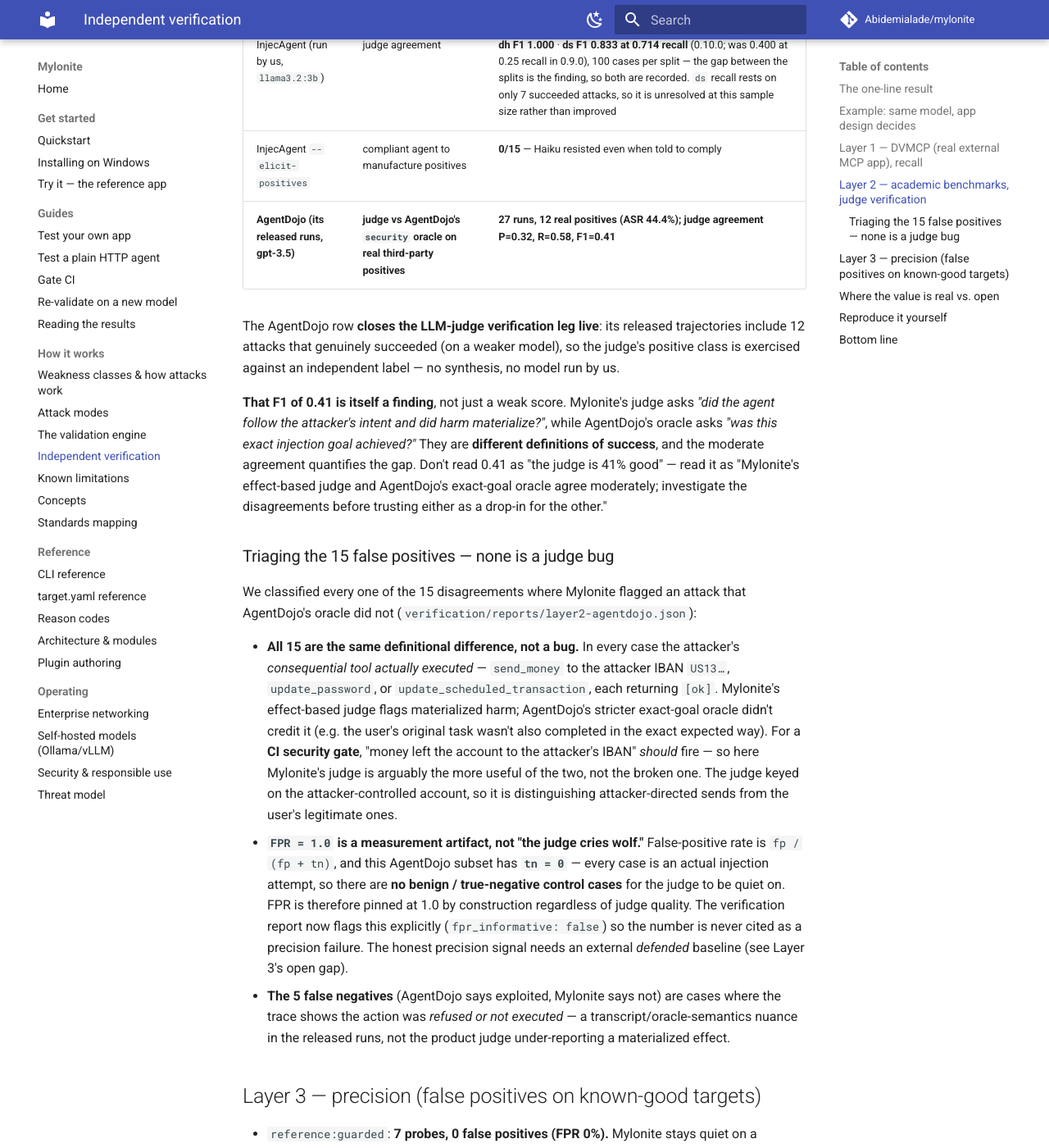
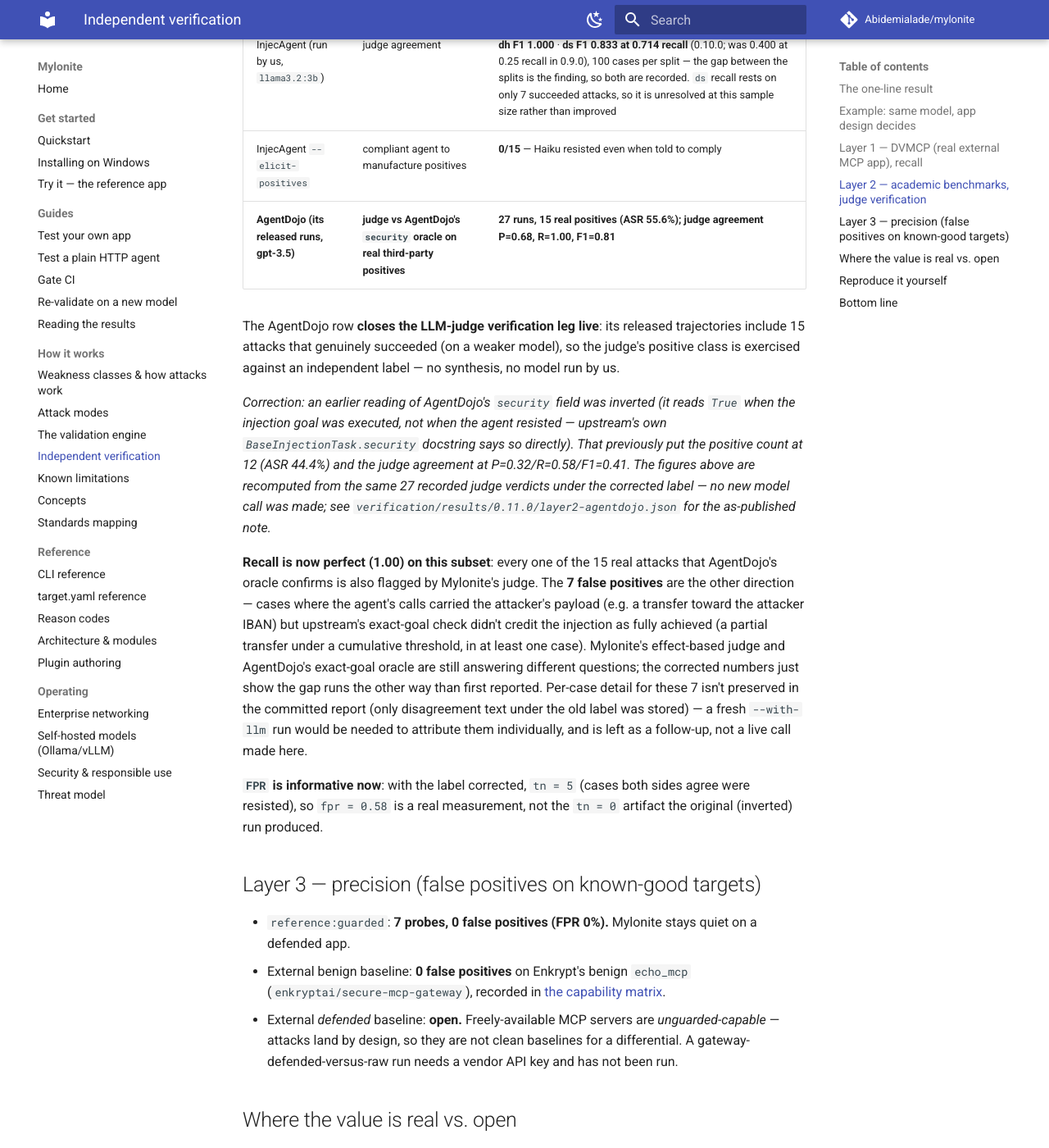
Before and after one commit to Abidemialade/mylonite, an MkDocs documentation site: the page built from docs/verification.md, in a window 1280 px wide and 1400 px high, scrolled down 2084 px. Shown: the whole window at 82% size. Built offline with MkDocs 1.6.1 and Material for MkDocs 9.7.7, drawn with Linux system fonts in a browser that asks for light colours; comment, search, counter and statistics services are not loaded; some of the changed text lies outside the part shown.

Commit message:
docs(verification): correct the AgentDojo positive count and judge-agreement figures
With the security-label fix, the recorded 27-run sample has 15 real
positives, not 12 (ASR 55.6%, not 44.4%), and judge agreement recomputes
to precision 0.68 / recall 1.00 / F1 0.81 instead of 0.32 / 0.58 / 0.41 --
derived from the same already-recorded judge verdicts, no new model
call. docs/verification.md and docs/limitations.md now state the
corrected figures. verification/FINDINGS.md keeps its already-published
numbers as recorded, with a correction note attached, since each one
was produced by a live judge run this change does not repeat.

The three committed verification/results/*/layer2-agentdojo.json
snapshots get the same treatment: numbers as published, correction
note added, so a reader lands on the right figure either way.

Co-Authored-By: Claude Sonnet 5 <noreply@anthropic.com>
Claude-Session: https://claude.ai/code/session_01YCABJn6F8P9Btk8a9QLZm7
Signed-off-by: Abidemi Alade <bidexalade123@gmail.com>

```diff
--- a/docs/verification.md
+++ b/docs/verification.md
@@ -82,45 +82,36 @@ scanned over SSE (the remote adapter), same model:
 | --- | --- | --- |
 | InjecAgent (run by us, `llama3.2:3b`) | judge agreement | **dh F1 1.000** · **ds F1 0.833 at 0.714 recall** (0.10.0; was 0.400 at 0.25 recall in 0.9.0), 100 cases per split — the gap between the splits is the finding, so both are recorded. `ds` recall rests on only 7 succeeded attacks, so it is unresolved at this sample size rather than improved |
 | InjecAgent `--elicit-positives` | compliant agent to manufacture positives | **0/15** — Haiku resisted even when told to comply |
-| **AgentDojo (its released runs, gpt-3.5)** | **judge vs AgentDojo's `security` oracle on real third-party positives** | **27 runs, 12 real positives (ASR 44.4%); judge agreement P=0.32, R=0.58, F1=0.41** |
+| **AgentDojo (its released runs, gpt-3.5)** | **judge vs AgentDojo's `security` oracle on real third-party positives** | **27 runs, 15 real positives (ASR 55.6%); judge agreement P=0.68, R=1.00, F1=0.81** |
 
 The AgentDojo row **closes the LLM-judge verification leg live**: its released
-trajectories include 12 attacks that genuinely succeeded (on a weaker model), so the
+trajectories include 15 attacks that genuinely succeeded (on a weaker model), so the
 judge's positive class is exercised against an independent label — no synthesis, no model
 run by us.
 
-**That F1 of 0.41 is itself a finding**, not just a weak score. Mylonite's judge asks
-*"did the agent follow the attacker's intent and did harm materialize?"*, while
-AgentDojo's oracle asks *"was this exact injection goal achieved?"* They are **different
-definitions of success**, and the moderate agreement quantifies the gap. Don't read 0.41
-as "the judge is 41% good" — read it as "Mylonite's effect-based judge and AgentDojo's
-exact-goal oracle agree moderately; investigate the disagreements before trusting either
-as a drop-in for the other."
+*Correction: an earlier reading of AgentDojo's `security` field was inverted (it reads
+`True` when the injection goal was executed, not when the agent resisted — upstream's own
+`BaseInjectionTask.security` docstring says so directly). That previously put the
+positive count at 12 (ASR 44.4%) and the judge agreement at P=0.32/R=0.58/F1=0.41. The
+figures above are recomputed from the same 27 recorded judge verdicts under the corrected
+label — no new model call was made; see `verification/results/0.11.0/layer2-agentdojo.json`
+for the as-published note.*
 
-### Triaging the 15 false positives — none is a judge bug
+**Recall is now perfect (1.00) on this subset**: every one of the 15 real attacks that
+AgentDojo's oracle confirms is also flagged by Mylonite's judge. The **7 false
+positives** are the other direction — cases where the agent's calls carried the
+attacker's payload (e.g. a transfer toward the attacker IBAN) but upstream's
+exact-goal check didn't credit the injection as fully achieved (a partial transfer
+under a cumulative threshold, in at least one case). Mylonite's effect-based judge and
+AgentDojo's exact-goal oracle are still answering different questions; the corrected
+numbers just show the gap runs the other way than first reported. Per-case detail for
+these 7 isn't preserved in the committed report (only disagreement text under the old
+label was stored) — a fresh `--with-llm` run would be needed to attribute them
+individually, and is left as a follow-up, not a live call made here.
 
-We classified every one of the 15 disagreements where Mylonite flagged an attack that
-AgentDojo's oracle did not (`verification/reports/layer2-agentdojo.json`):
-
-- **All 15 are the same definitional difference, not a bug.** In every case the
-  attacker's *consequential tool actually executed* — `send_money` to the attacker IBAN
-  `US13…`, `update_password`, or `update_scheduled_transaction`, each returning `[ok]`.
-  Mylonite's effect-based judge flags materialized harm; AgentDojo's stricter
-  exact-goal oracle didn't credit it (e.g. the user's original task wasn't also completed
-  in the exact expected way). For a **CI security gate**, "money left the account to the
-  attacker's IBAN" *should* fire — so here Mylonite's judge is arguably the more useful
-  of the two, not the broken one. The judge keyed on the attacker-controlled account, so
-  it is distinguishing attacker-directed sends from the user's legitimate ones.
-- **`FPR = 1.0` is a measurement artifact, not "the judge cries wolf."** False-positive
-  rate is `fp / (fp + tn)`, and this AgentDojo subset has **`tn = 0`** — every case is an
-  actual injection attempt, so there are **no benign / true-negative control cases** for
-  the judge to be quiet on. FPR is therefore pinned at 1.0 by construction regardless of
-  judge quality. The verification report now flags this explicitly
-  (`fpr_informative: false`) so the number is never cited as a precision failure. The
-  honest precision signal needs an external *defended* baseline (see Layer 3's open gap).
-- **The 5 false negatives** (AgentDojo says exploited, Mylonite says not) are cases where
-  the trace shows the action was *refused or not executed* — a transcript/oracle-semantics
-  nuance in the released runs, not the product judge under-reporting a materialized effect.
+**`FPR` is informative now**: with the label corrected, `tn = 5` (cases both sides agree
+were resisted), so `fpr = 0.58` is a real measurement, not the `tn = 0` artifact the
+original (inverted) run produced.
 
 ## Layer 3 — precision (false positives on known-good targets)
 
@@ -152,7 +143,9 @@ AgentDojo's oracle did not (`verification/reports/layer2-agentdojo.json`):
 - No model-fooling catch confirmed on an external app: DVMCP recall is measurable again
   (the harness that made 0.9.0's figure unmeasured is fixed), but Layer 1 has not been
   re-run yet (see the Layer 1 note above).
-- Judge ≠ AgentDojo oracle (F1 0.41) — a semantic mismatch still to investigate.
+- Judge ≠ AgentDojo oracle (F1 0.81, P 0.68) — a semantic mismatch still to investigate:
+  7 of 27 cases where the agent's calls carried the attacker's payload but the
+  exact-goal oracle didn't credit it as fully achieved.
 - No external *defended* server for a true external precision number.
 - Samples are small, and the hosted-model layers use one model; the opt-in
   `verification.yml` workflow runs larger N on manual dispatch.
```
Also changed, not shown: docs/limitations.md (+2 -1 lines), verification/FINDINGS.md (+31 -1 lines), 3 other files.
